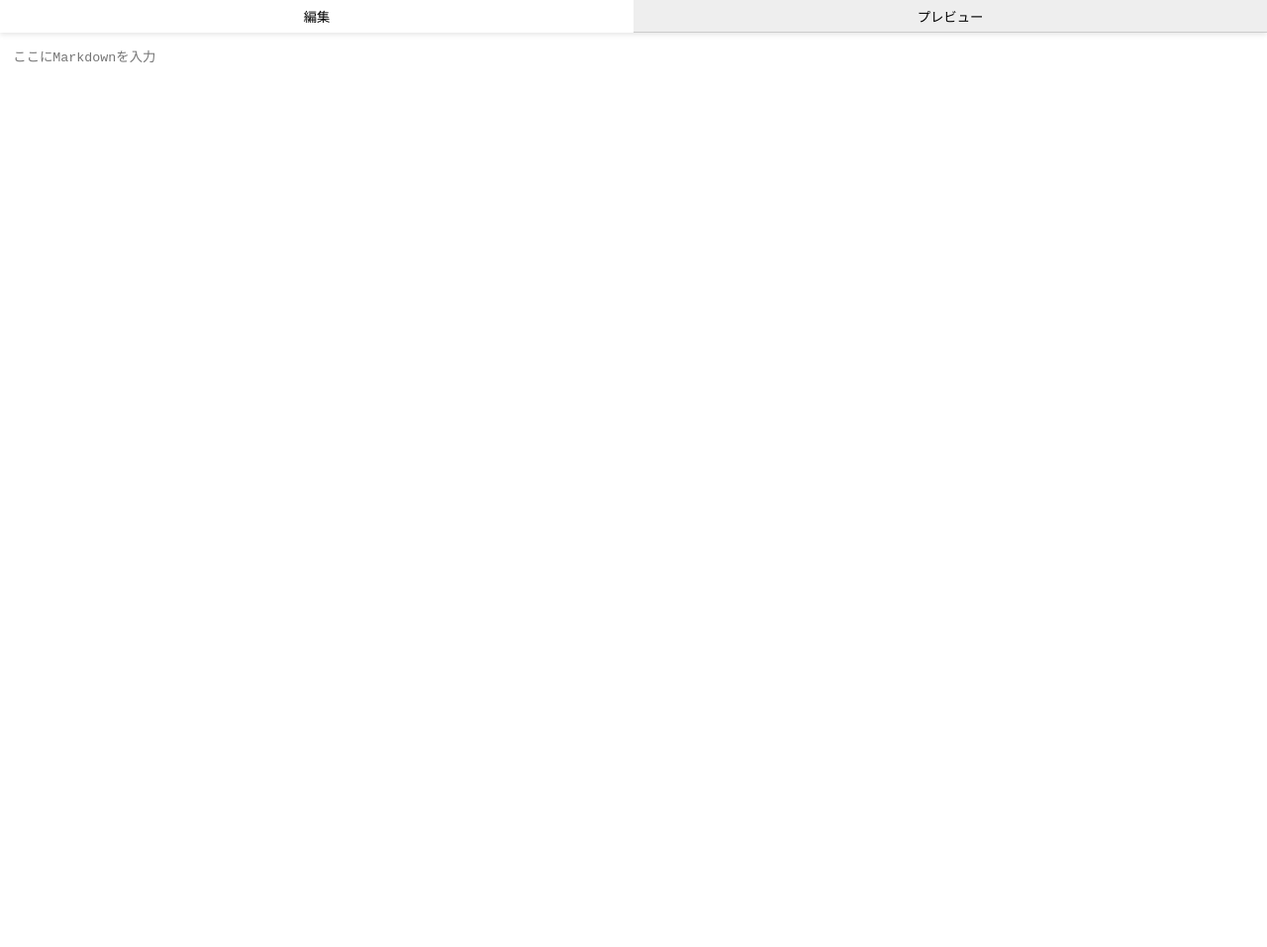
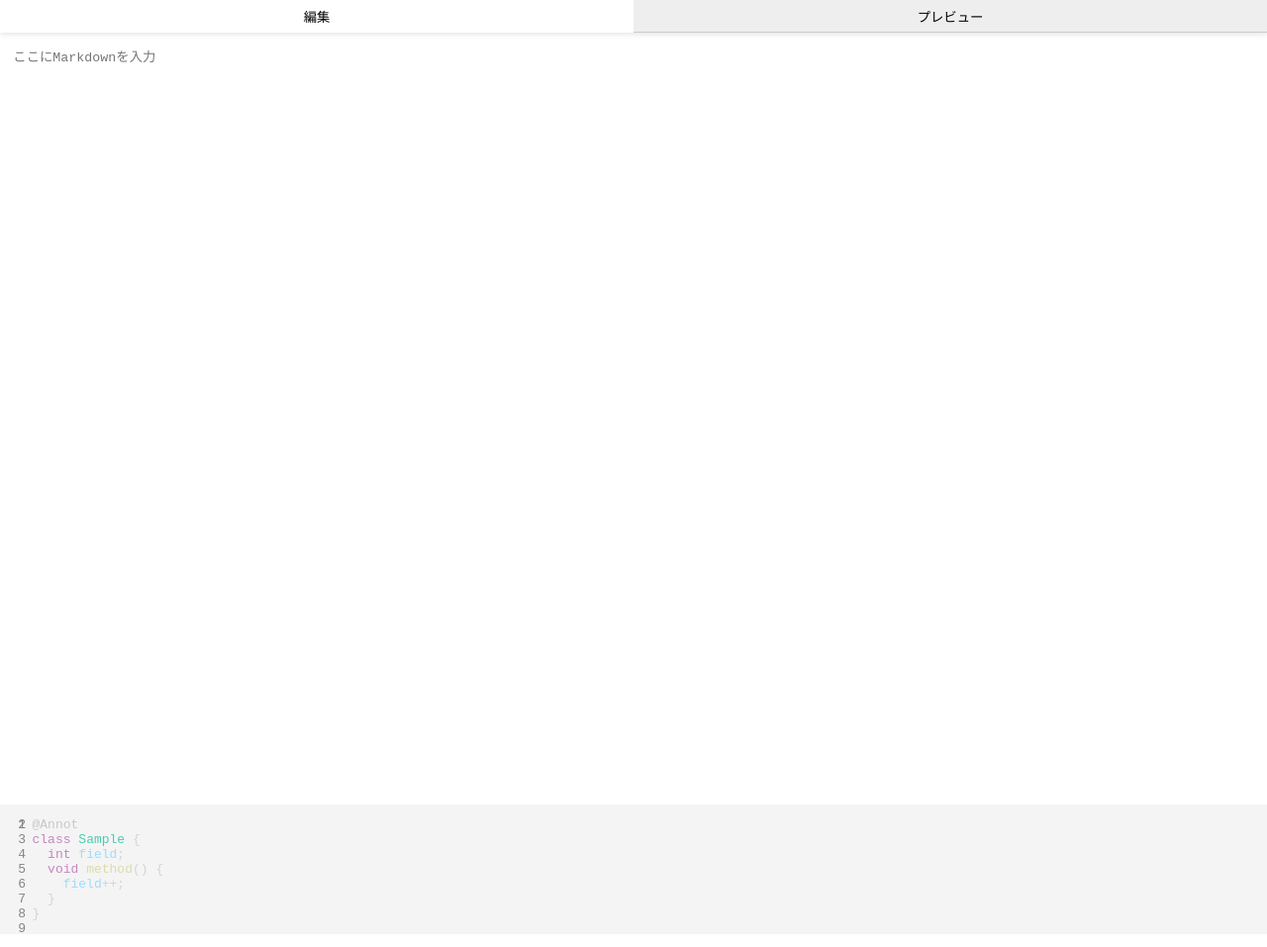
Before and after one commit to suimintoreyo/markdown_editor, a website: page index.html in a window 1280 px wide. Shown: the top 957 px of the page at 99% size. Before the commit the page ends 831 px from the top, so only its background shows below. Drawn offline with Linux system fonts and the light colour scheme.

Commit message:
feat: add classes for more syntax tokens

```diff
--- a/index.html
+++ b/index.html
@@ -19,6 +19,15 @@
         <div class="preview"></div>
       </div>
     </div>
+    <pre><code class="language-java" data-tokenized="0">
+@Annot
+class Sample {
+  int field;
+  void method() {
+    field++;
+  }
+}
+</code></pre>
     <script type="module">
       import { MarkdownEditor } from './markdown_editor.js';
       import { toggleTheme } from './codeBlockSyntax_java.js';
--- a/syntax_highlight.css
+++ b/syntax_highlight.css
@@ -5,6 +5,12 @@
   --num: #b5cea8;
   --com: #6a9955;
   --func: #dcdcaa;
+  --annot: #c8c8c8;
+  --class: #4ec9b0;
+  --method: #dcdcaa;
+  --field: #9cdcfe;
+  --op: #d4d4d4;
+  --punct: #d4d4d4;
   --line-num: #858585;
 }
 
@@ -61,6 +67,30 @@ pre code > .line::before {
   color: var(--func);
 }
 
+.tok-annotation {
+  color: var(--annot);
+}
+
+.tok-class {
+  color: var(--class);
+}
+
+.tok-method {
+  color: var(--method);
+}
+
+.tok-field {
+  color: var(--field);
+}
+
+.tok-operator {
+  color: var(--op);
+}
+
+.tok-punctuation {
+  color: var(--punct);
+}
+
 [data-theme="light"] {
   --code-txt: #333;
   --kw: #0000ff;
@@ -69,6 +99,12 @@ pre code > .line::before {
   --num: #098658;
   --com: #008000;
   --func: #795e26;
+  --annot: #267f99;
+  --class: #267f99;
+  --method: #795e26;
+  --field: #001080;
+  --op: #000;
+  --punct: #000;
   --line-num: #999;
 }
 
@@ -80,5 +116,11 @@ pre code > .line::before {
   --num: #ffff00;
   --com: #ffffff;
   --func: #00ff00;
+  --annot: #ff00ff;
+  --class: #a4ffff;
+  --method: #00ff00;
+  --field: #ffff00;
+  --op: #ffffff;
+  --punct: #ffffff;
   --line-num: #fff;
 }
```
